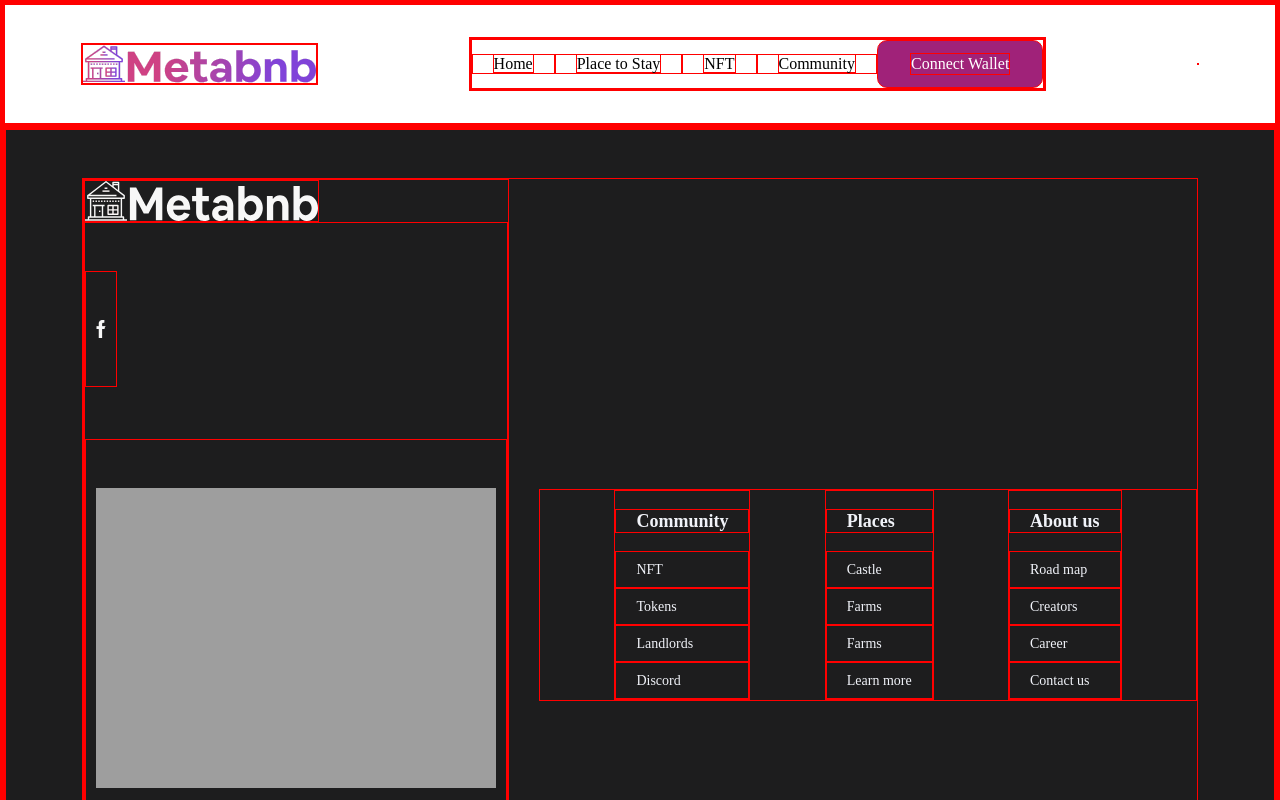
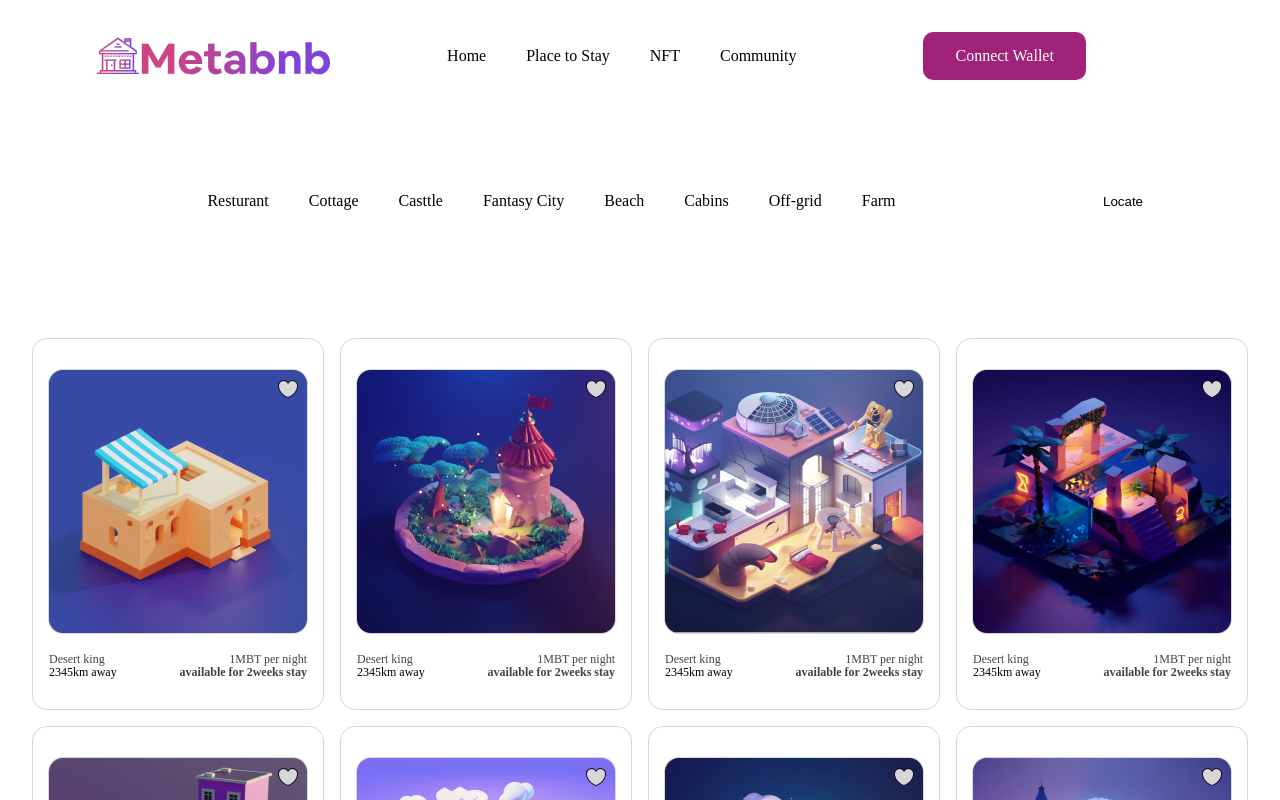
Before and after one commit to Petsamuel/metaBnb, a React (Create React App) app: page /shop in a window 1280 px wide. Shown: the top 800 px of the page. Built offline with nearby package versions, Linux system fonts and the light colour scheme; a web font is replaced by a local one.

Commit message:
fix: places router

```diff
--- a/src/App.css
+++ b/src/App.css
@@ -32,7 +32,7 @@
   color: black;
   border: none;
   outline: none;
-  border:1px solid red;
+  /* border:1px solid red; */
 }
 
 body {
@@ -49,10 +49,13 @@ header {
 
 nav {
   display: flex;
-  /* width: 100%; */
-  justify-content: space-around;
+  width: 100%;
+  justify-content: space-evenly;
   align-items: center;
   padding: 2rem 0rem;
+}
+.list-container{
+  justify-content:center;
 }
 
 .nav-brand {
@@ -82,12 +85,12 @@ ul li {
 .container {
   position: relative;
   display: flex;
-  justify-content: space-between;
+  justify-content: space-evenly;
   gap: 1rem
 }
 
 .upper-gap {
-  margin-top: 12em;
+  margin-top: 10em;
 }
 
 .gap {
@@ -147,6 +150,7 @@ ul li {
   display: flex;
   align-items: center;
   align-self: center;
+  margin-left:10px;
 
 
 }
--- a/src/assets/MediaQuery.css
+++ b/src/assets/MediaQuery.css
@@ -24,7 +24,7 @@
     .list-mobile {
         background-color: #fff;
         position: absolute;
-        left: 0px;
+        right: 0px;
         height: 100vh;
         display: none;
 
--- a/src/components/Header.js
+++ b/src/components/Header.js
@@ -1,5 +1,4 @@
 import React from 'react';
-import { useState } from 'react';
 
 function Header() {
     function Popper() {
@@ -27,13 +26,13 @@ function Header() {
                             <li className='list-item'><a href="/shop">Place to Stay</a></li>
                             <li className='list-item'><a href="/">NFT</a></li>
                             <li className='list-item'><a href="/">Community</a></li>
-                            <div class="btn" onClick={Popper} >
-                            <a href="#" className="connect">Connect Wallet</a>
-                        </div>
+
                         </ul>
                     </div>
                 </div>
-
+                <div class="btn" onClick={Popper} >
+                            <a href="#" className="connect">Connect Wallet</a>
+                        </div>
                 <div onClick={menubar} id="mobile-Hamburger" className="Hamburger"></div>
             </nav>
 
--- a/src/components/Main.js
+++ b/src/components/Main.js
@@ -29,8 +29,6 @@ function Main() {
                 </div>
            </div>
         </div>
-
-
         </>
     )
 }
--- a/src/components/Model.js
+++ b/src/components/Model.js
@@ -1,6 +1,5 @@
 import React from 'react';
 import "../assets/modal.css";
-
 
 function Model() {
 
--- /dev/null
+++ b/src/components/categories.js
@@ -0,0 +1,48 @@
+import React from 'react'
+import Data from "./dataui"
+
+function Categories() {
+    return (
+        <>
+        <nav class="upper-gap">
+            <ul class="container-flex  list-container">
+                <li>Resturant</li>
+                <li>Cottage</li>
+                <li>Casttle</li>
+                <li>Fantasy City</li>
+                <li>Beach</li>
+                <li>Cabins</li>
+                <li>Off-grid</li>
+                <li>Farm</li>
+            </ul>
+            <input type="text" value="Locate"/>
+        </nav>
+        <div className='container card-container'>
+                <div className='card'>
+                    {
+                        Data.map((card) => (
+                            <div className='card-content' key={card.id}>
+                                <div>
+                                    <img src={card.image} className="card-image" id={card.id} alt="card-img"/>
+                                </div>
+                                <div className='card-details'>
+                                    <div className='details-1'>
+                                        <div className='card-name'>{card.Name}</div>
+                                        <div className="card-distance">{card.Distance}</div>
+                                    </div>
+                                    <div className='details-2'>
+                                        <div className='card-duration'>{card.Duration}</div>
+                                        <div className="card-place">{card.place}</div>
+                                    </div>
+                                </div>
+                            </div>
+                        ))
+                    }
+
+                </div>
+            </div>
+        </>
+    )
+}
+
+export default Categories
--- a/src/pages/location.js
+++ b/src/pages/location.js
@@ -1,16 +1,17 @@
 import React from 'react'
 import Header from '../components/Header';
 import Footer from '../components/Footer';
+import Categories from '../components/categories';
 
 function Location() {
     return (
         <>
-            <div>
+            <header>
                 <Header/>
 
-            </div>
+            </header>
             <div>
-
+                <Categories/>
             </div>
             <div>
                 <Footer/>
```
